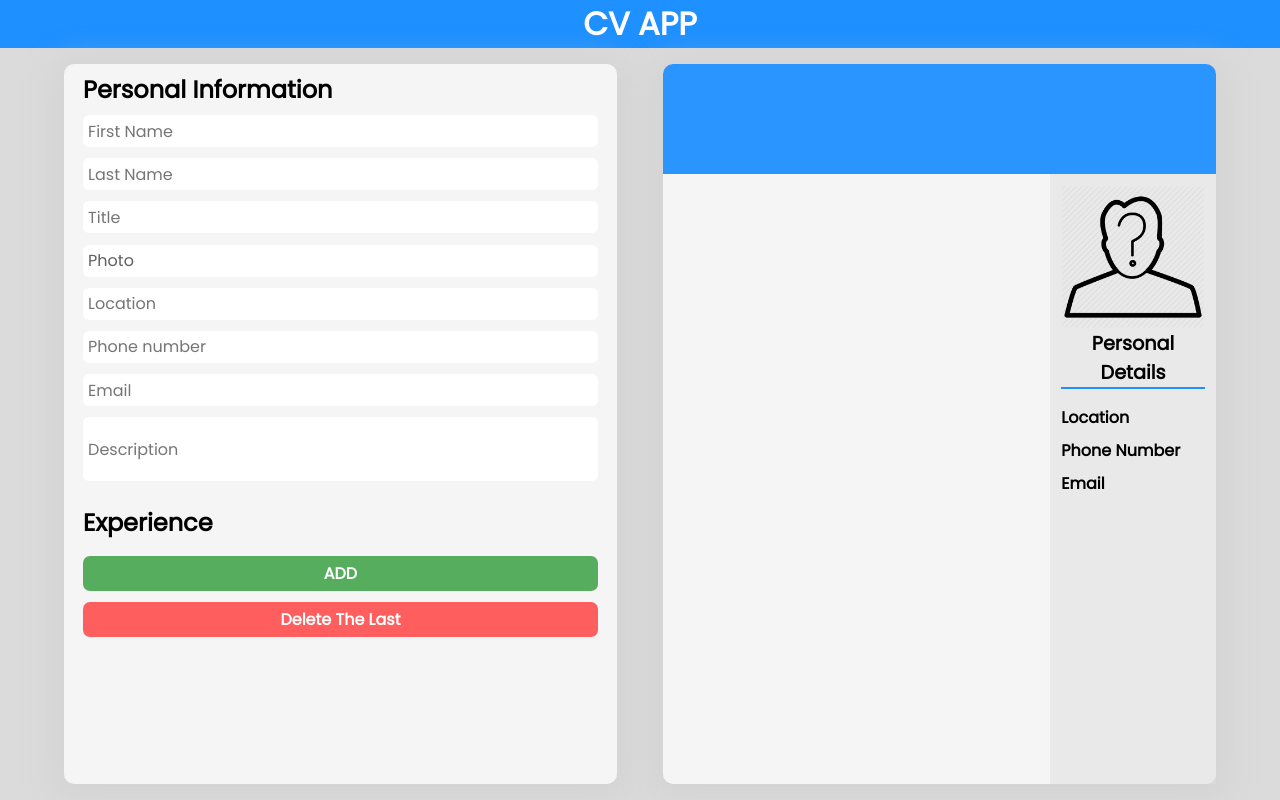
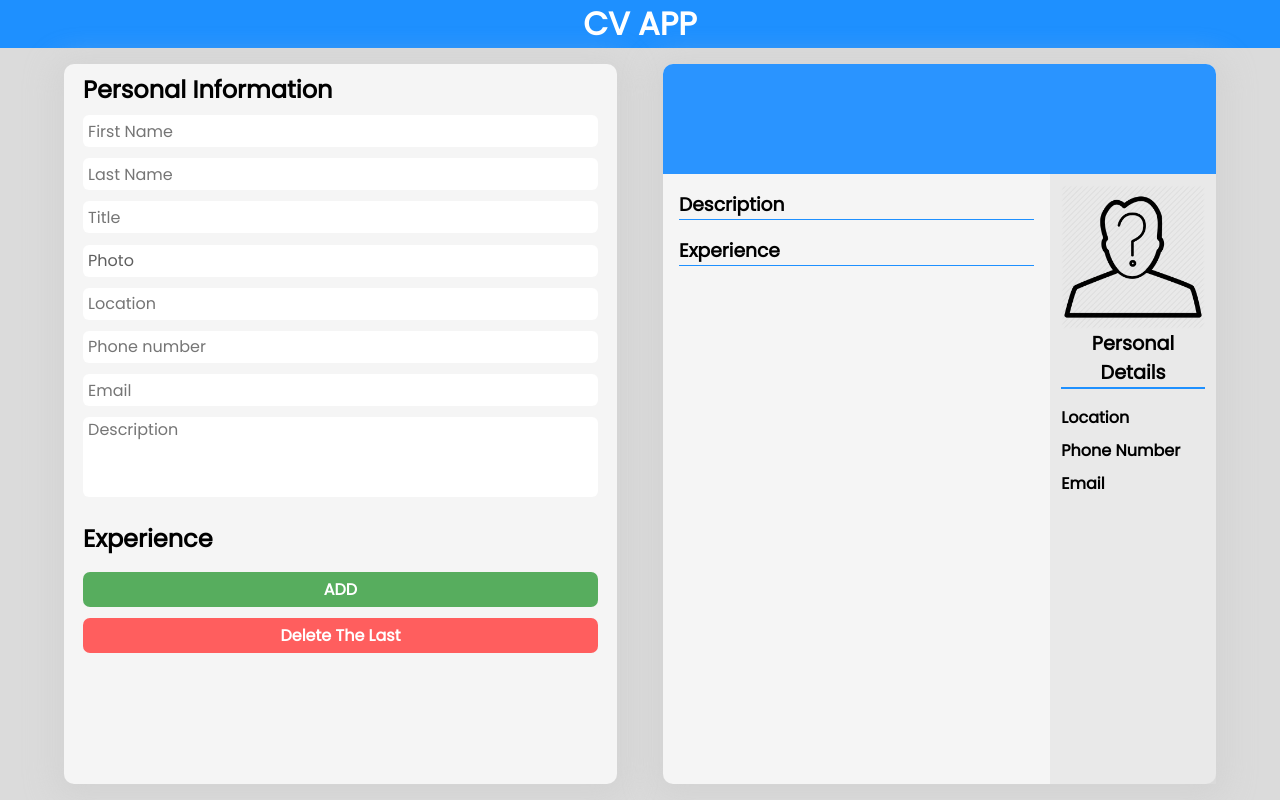
Before and after one commit to GabrielHangor/cv-project, a React (Create React App) app: page / in a window 1280 px wide. Built offline with nearby package versions, Linux system fonts and the light colour scheme.

Commit message:
display experience on the preview page

```diff
--- a/src/App.js
+++ b/src/App.js
@@ -77,7 +77,10 @@ class App extends Component {
           <div className="preview">
             <PreviewHeader mainInfoState={this.state.mainInfo} />
             <div className="preview-inner">
-              <PreviewMain />
+              <PreviewMain
+                experienceArr={this.state.experienceArr}
+                description={this.state.mainInfo.description}
+              />
               <PreviewPersonal mainInfoState={this.state.mainInfo} />
             </div>
           </div>
--- a/src/Components/InputForm/MainInfo.js
+++ b/src/Components/InputForm/MainInfo.js
@@ -53,9 +53,10 @@ function MainInfo({ handleInputChange }) {
           placeholder="Email"
           onChange={handleInputChange}
         />
-        <input
+        <textarea
+        className='text-area'
           name="description"
-          type="textarea"
+          type="text"
           placeholder="Description"
           onChange={handleInputChange}
         />
--- a/src/Components/Preview/PreviewMain.js
+++ b/src/Components/Preview/PreviewMain.js
@@ -1,11 +1,32 @@
-import React from 'react'
+import React from 'react';
 
-function PreviewMain() {
+function PreviewMain({ experienceArr, description }) {
   return (
-    <div className='preview-main'>
-
+    <div className="preview-main">
+      <div className="preview-description">
+        <h3 style={{ borderBottom: '1.5px solid dodgerblue' }}>Description</h3>
+        <p className="description">{description}</p>
+      </div>
+      <h3 style={{ borderBottom: '1.5px solid dodgerblue' }}>Experience</h3>
+      <div className="preview-experience">
+        {experienceArr.map((experienceObj, index) => {
+          const { company, from, to, location, position } = experienceObj;
+          return (
+            <div key={index} className="experience-obj">
+              <div className="experience-period">
+                <p>{from} -</p>
+                <p>{to}</p>
+              </div>
+              <div className="experience-details">
+                <h3>{position}</h3>
+                <p>{`${location}, ${company}`}</p>
+              </div>
+            </div>
+          );
+        })}
+      </div>
     </div>
-  )
+  );
 }
 
-export default PreviewMain
+export default PreviewMain;
--- a/src/style.css
+++ b/src/style.css
@@ -127,6 +127,17 @@ button {
   background-color: #ff1b1b;
 }
 
+.text-area {
+  width: 95%;
+  height: 80px;
+  border-radius: 6px;
+  padding-left: 5px;
+  font-size: 1rem;
+  font-family: 'Poppins', sans-serif;
+  border: none;
+  resize: none;
+}
+
 /* Preview */
 
 .preview {
@@ -184,6 +195,7 @@ button {
   height: 100%;
   display: flex;
   flex-direction: column;
+  padding: 1rem;
 }
 
 .preview-photo {
@@ -197,3 +209,41 @@ button {
   width: 100%;
   row-gap: 0.5rem;
 }
+
+.preview-description {
+  display: flex;
+  flex-direction: column;
+}
+
+.description {
+  font-style: italic;
+  margin-top: 0.5rem;
+  margin-bottom: 0.5rem;
+  width: 100%;
+}
+
+.preview-experience {
+  display: flex;
+  flex-direction: column;
+  width: 100%;
+  row-gap: 0.7rem;
+}
+
+.experience-obj {
+  display: flex;
+  width: 100%;
+}
+
+.experience-period {
+  width: 30%;
+  margin-top: 0.5rem;
+  font-size: 0.9rem;
+}
+
+.experience-details {
+  display: flex;
+  flex-direction: column;
+  align-items: center;
+  justify-content: center;
+  width: 100%;
+}
```
